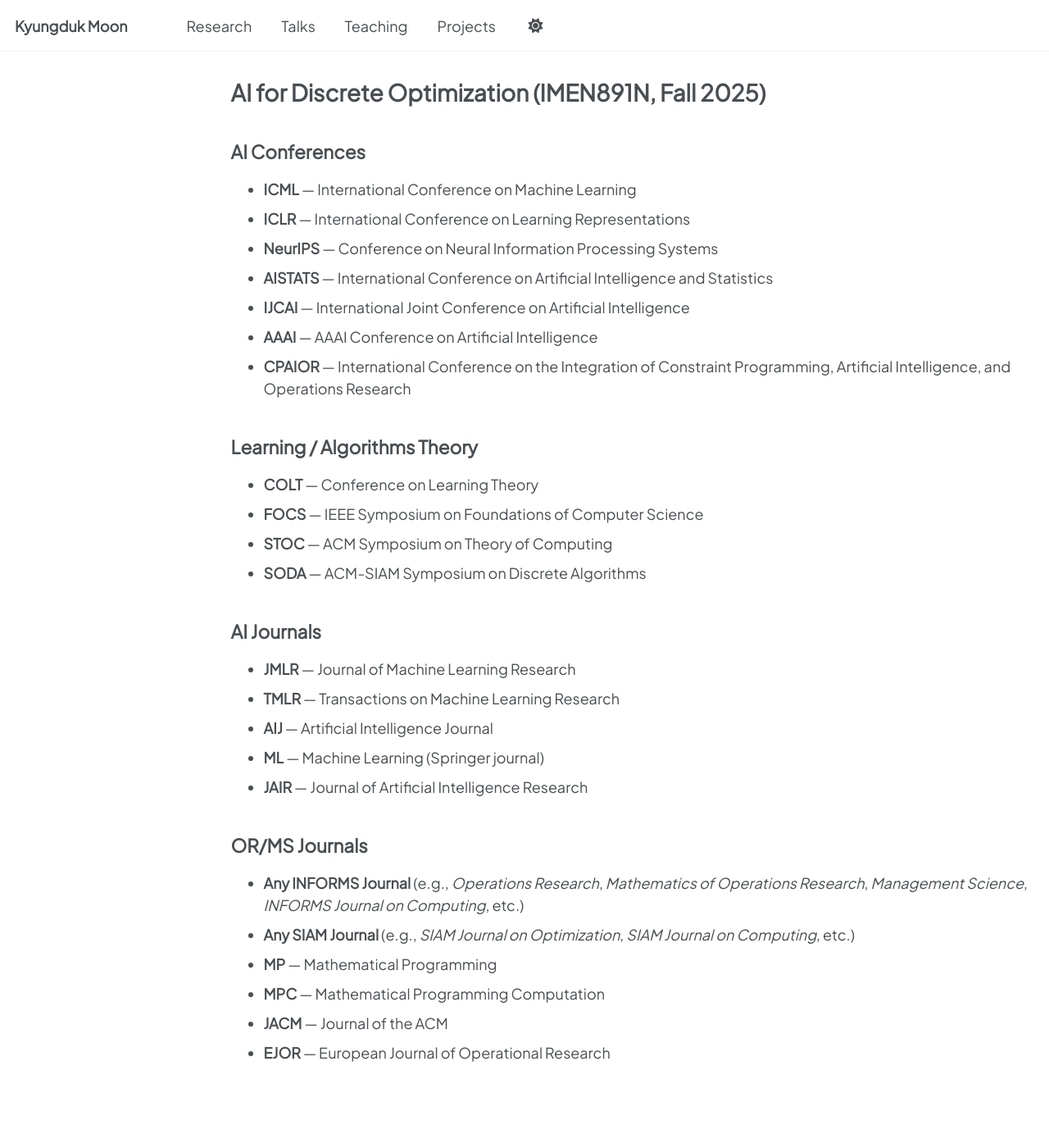
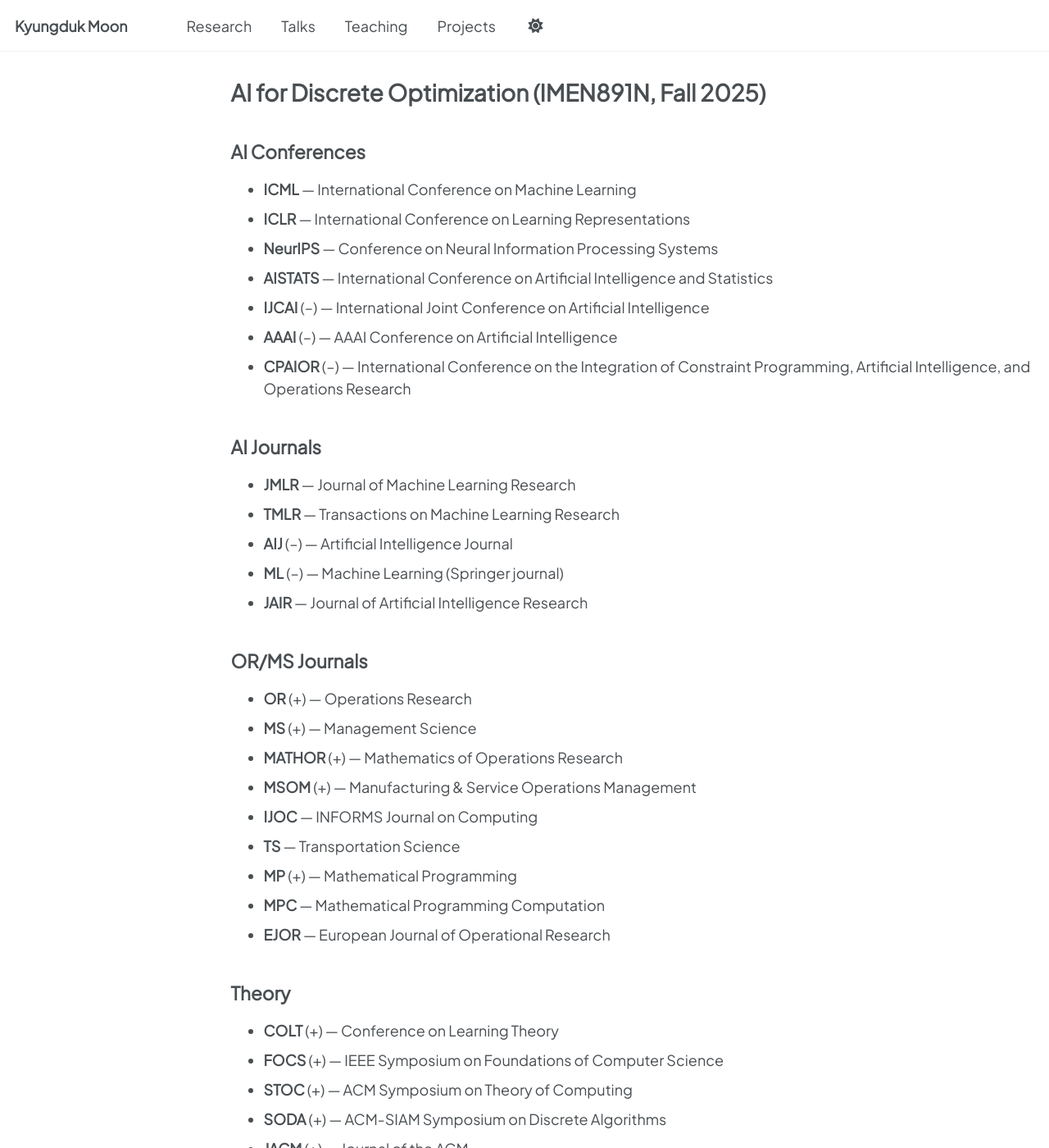
Before and after one commit to kalebmoon07/kalebmoon07.github.io, a Jekyll site: the page built from _pages/2025-fall-ml4do/journal-list.md, in a window 1280 px wide and 1400 px high. Shown: the whole window at 82% size. Built offline with Jekyll 4.4.1, drawn with Linux system fonts in a browser that asks for light colours; a script that is not in the unit is left out; some of the changed text lies outside the part shown.

Commit message:
Difficulty marks in journal list

```diff
--- a/_pages/2025-fall-ml4do/journal-list.md
+++ b/_pages/2025-fall-ml4do/journal-list.md
@@ -11,30 +11,36 @@
 - **ICLR** — International Conference on Learning Representations
 - **NeurIPS** — Conference on Neural Information Processing Systems
 - **AISTATS** — International Conference on Artificial Intelligence and Statistics
-- **IJCAI** — International Joint Conference on Artificial Intelligence
-- **AAAI** — AAAI Conference on Artificial Intelligence
-- **CPAIOR** — International Conference on the Integration of Constraint Programming, Artificial Intelligence, and Operations Research
-
-## Learning / Algorithms Theory
-
-- **COLT** — Conference on Learning Theory
-- **FOCS** — IEEE Symposium on Foundations of Computer Science
-- **STOC** — ACM Symposium on Theory of Computing
-- **SODA** — ACM-SIAM Symposium on Discrete Algorithms
+- **IJCAI** (–) — International Joint Conference on Artificial Intelligence
+- **AAAI** (–) — AAAI Conference on Artificial Intelligence
+- **CPAIOR** (–) — International Conference on the Integration of Constraint Programming, Artificial Intelligence, and Operations Research
 
 ## AI Journals
 
 - **JMLR** — Journal of Machine Learning Research
 - **TMLR** — Transactions on Machine Learning Research
-- **AIJ** — Artificial Intelligence Journal
-- **ML** — Machine Learning (Springer journal)
+- **AIJ** (–) — Artificial Intelligence Journal
+- **ML** (–) — Machine Learning (Springer journal)
 - **JAIR** — Journal of Artificial Intelligence Research
 
 ## OR/MS Journals
 
-- **Any INFORMS Journal** (e.g., *Operations Research*, *Mathematics of Operations Research*, *Management Science*, *INFORMS Journal on Computing*, etc.)
-- **Any SIAM Journal** (e.g., *SIAM Journal on Optimization*, *SIAM Journal on Computing*, etc.)
-- **MP** — Mathematical Programming
+- **OR** (+) — Operations Research
+- **MS** (+) — Management Science
+- **MATHOR** (+) — Mathematics of Operations Research
+- **MSOM** (+) — Manufacturing & Service Operations Management
+- **IJOC** — INFORMS Journal on Computing
+- **TS** — Transportation Science
+- **MP** (+) — Mathematical Programming
 - **MPC** — Mathematical Programming Computation
-- **JACM** — Journal of the ACM
 - **EJOR** — European Journal of Operational Research
+
+## Theory
+
+- **COLT** (+) — Conference on Learning Theory
+- **FOCS** (+) — IEEE Symposium on Foundations of Computer Science
+- **STOC** (+) — ACM Symposium on Theory of Computing
+- **SODA** (+) — ACM-SIAM Symposium on Discrete Algorithms
+- **JACM** (+) — Journal of the ACM
+- **SIOPT** (+) — SIAM Journal on Optimization
+- **SICOMP** (+) — SIAM Journal on Computing
```
